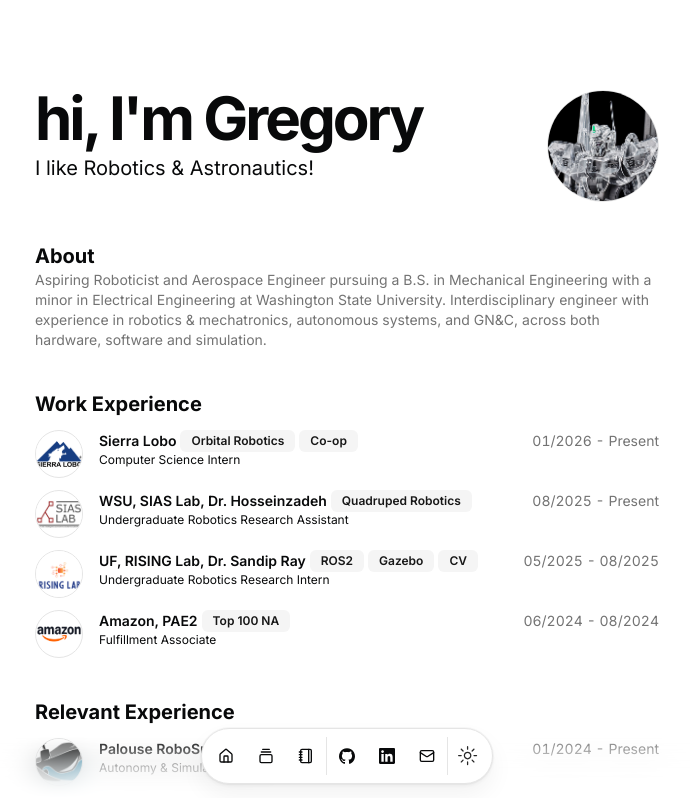
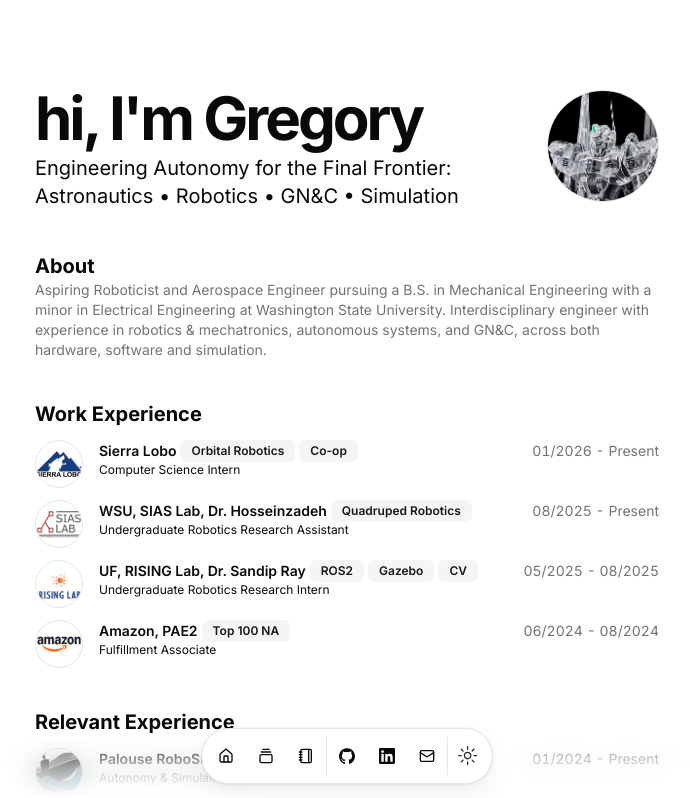
Before and after one commit to sangregoriokimpo/personalwebsite, a Next.js app: page / in a window 1280 px wide. Shown: the top 798 px of the page, without its empty margins (293-983 px from the left). Built offline with nearby package versions, Linux system fonts and the light colour scheme.

Commit message:
fix: changed title sentence

```diff
--- a/src/data/resume.tsx
+++ b/src/data/resume.tsx
@@ -8,7 +8,7 @@ export const DATA = {
   location: "Everett, WA",
   locationLink: "https://www.google.com/maps/place/Everett,+WA",
   description:
-    "I like Robotics & Astronautics!",
+    "Engineering Autonomy for the Final Frontier: Astronautics • Robotics • GN&C • Simulation",
   summary:
     "Aspiring Roboticist and Aerospace Engineer pursuing a B.S. in Mechanical Engineering with a minor in Electrical Engineering at Washington State University. Interdisciplinary engineer with experience in robotics & mechatronics, autonomous systems, and GN&C, across both hardware, software and simulation.",
   avatarUrl: "/clearshiki.jpg",
```
